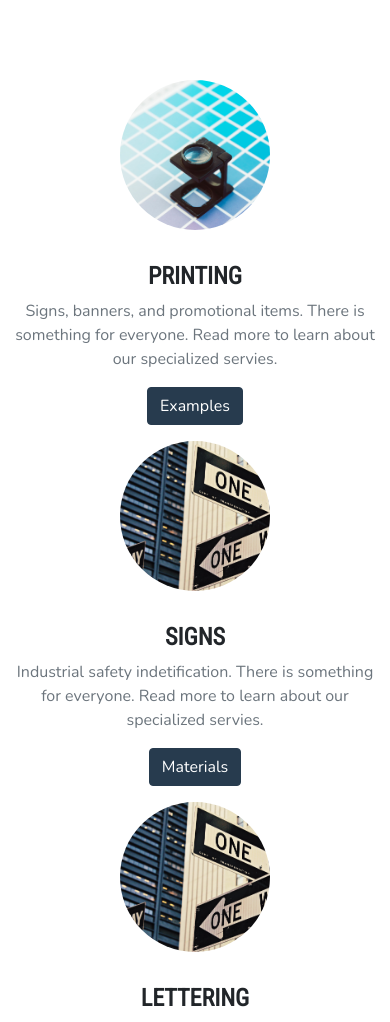
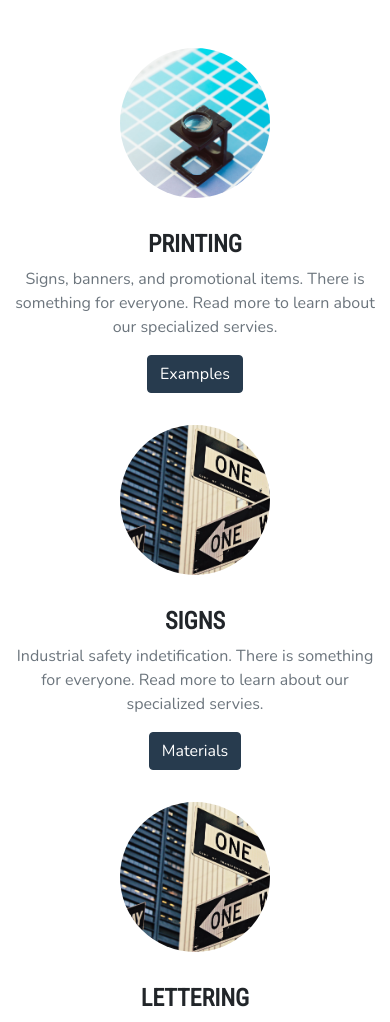
Before and after one commit to jcanepa/region-signs, a PHP site: page / in a window 390 px wide. Shown: the part 578-1600 px from the top of the page. Run offline with PHP 8.4, Linux system fonts and the light colour scheme; some libraries are stand-ins or nearby versions.

Commit message:
Padding for mobile, slick slider responsive settings

```diff
--- a/css/style.css
+++ b/css/style.css
@@ -35,9 +35,6 @@ nav {
 /*
     Carousel
 */
-.carousel {
-  margin-bottom: 2rem;
-}
 .carousel h2 {
     font-family: 'Roboto Condensed', sans-serif;
     font-weight: 700;
@@ -132,6 +129,7 @@ nav {
 .slider img {
     max-width:250px;
     height: auto;
+    padding: 15px;
 }
 
 /*
--- a/index.html
+++ b/index.html
@@ -107,7 +107,7 @@
         <div class="marketing py-5">
             <div class="container">
                 <div class="row">
-                    <div class="col-md-4">
+                    <div class="col-md-4 mb-3">
                         <div class="circle">
                             <img src="images/color.jpg" alt="">
                         </div>
@@ -117,7 +117,7 @@
                         </p>
                         <p><a class="btn btn-primary" href="#" role="button">Examples</a></p>
                     </div>
-                    <div class="col-md-4">
+                    <div class="col-md-4 mb-3">
                         <div class="circle">
                             <img src="images/signs.jpg" alt="">
                         </div>
@@ -127,7 +127,7 @@
                         </p>
                         <p><a class="btn btn-primary" href="#" role="button">Materials</a></p>
                     </div>
-                    <div class="col-md-4">
+                    <div class="col-md-4 mb-3">
                         <div class="circle">
                             <img src="images/signs.jpg" alt="">
                         </div>
@@ -419,7 +419,16 @@
                 infinite: true,
                 dots: true,
                 arrows: false,
-                speed: 400
+                speed: 400,
+                responsive: [
+                    {
+                        breakpoint: 600,
+                        settings: {
+                            slidesToShow: 2,
+                            dots: false,
+                        }
+                    }
+                ]
             });
         });
     </script>
```
